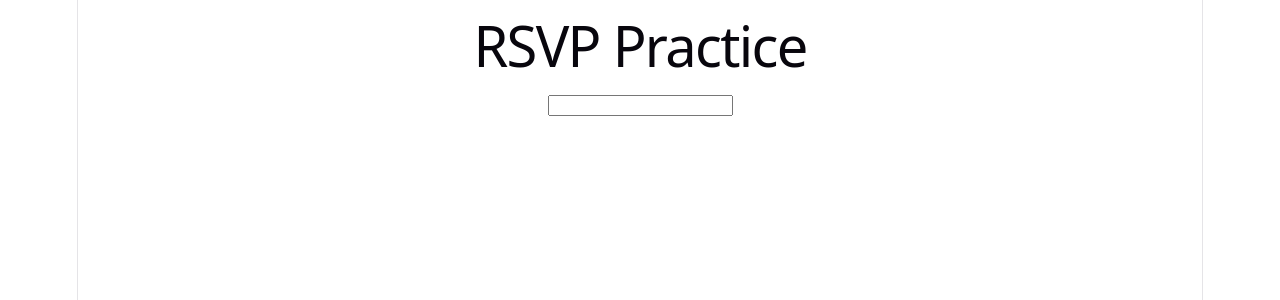
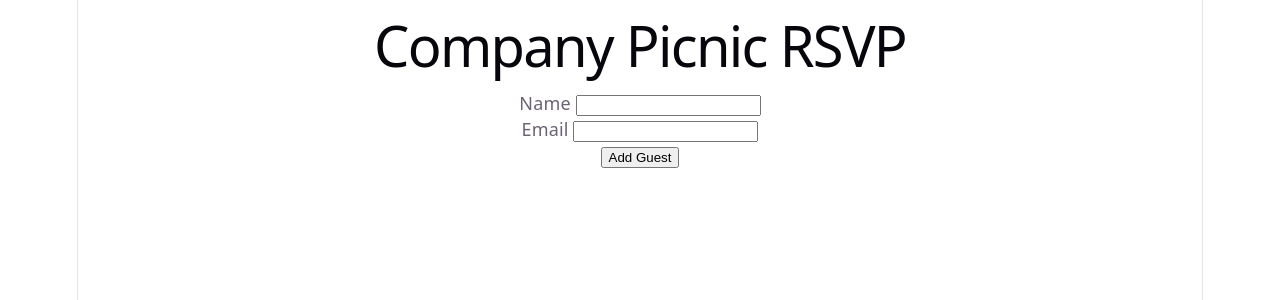
Before and after one commit to dylanreaves/EventRSVP-Manager, a React (Vite) app: page / in a window 1280 px wide. Shown: the top 300 px of the page. Built offline with nearby package versions, Linux system fonts and the light colour scheme.

Commit message:
part 2 complete

```diff
--- a/src/App.jsx
+++ b/src/App.jsx
@@ -4,14 +4,25 @@ import './App.css'
 
 export default function App() {
   const [name, setName] = useState('')
+  const [email, setEmail] = useState('')
   // function updateName (event) {
   //   setName(event.target.value)
   // }
+
   return (
     <div>
-      <h1>RSVP Practice</h1>
-      <input type="text" value={name} onChange={(e) => setName(e.target.value)}/>
-      <p>{name}</p>
+      <h1>Company Picnic RSVP</h1>
+      <form>
+        <label for="name"> Name </label>
+        <input type="name" name="name"></input>
+        <br/>
+        <label for="email"> Email </label>
+        <input type="email" name="email"></input>
+        <br/>
+        <button type="submit"> Add Guest </button>
+      </form>
+      <p> {name} </p>
+      <p> {email} </p>
     </div>
   )
 }
```
